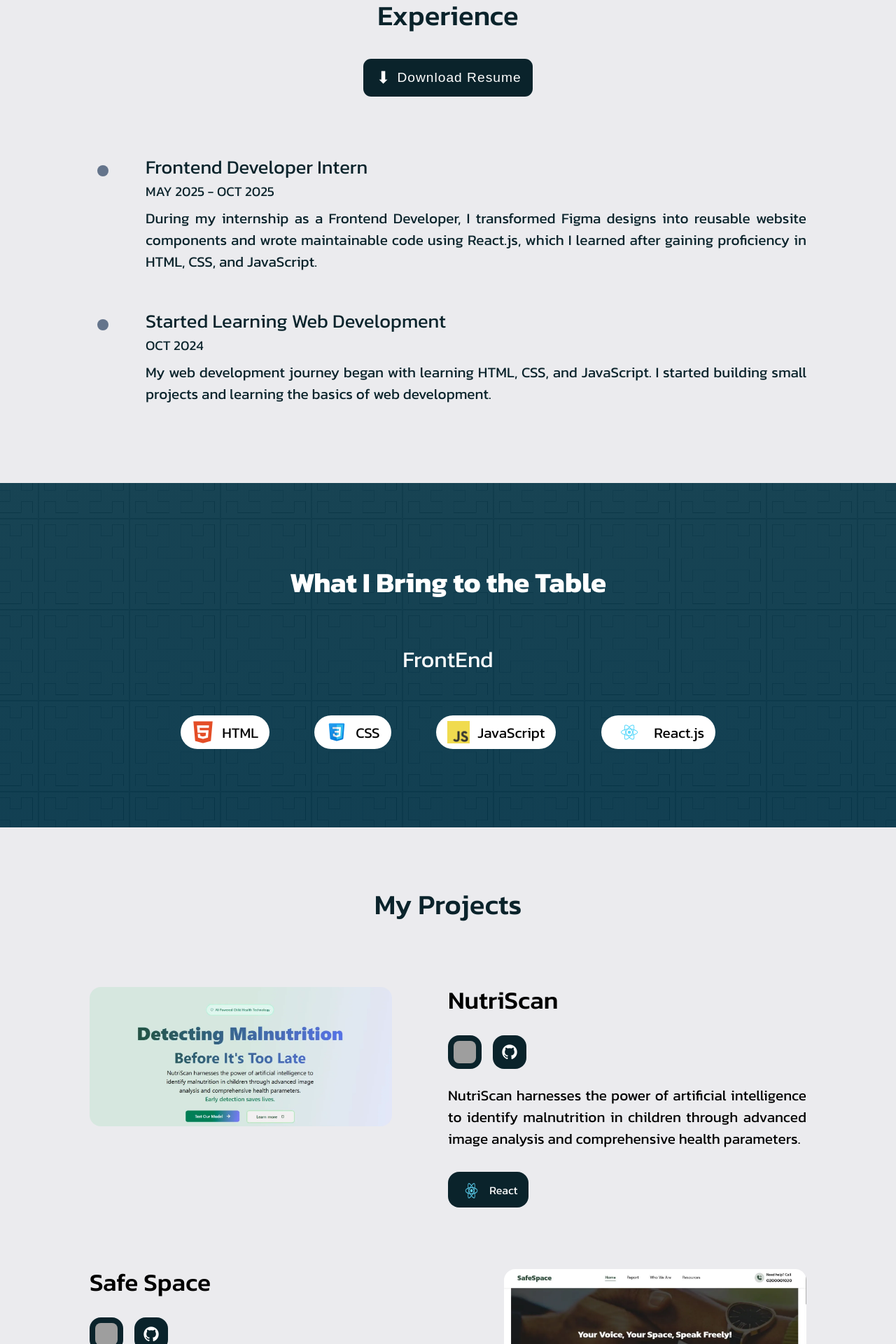
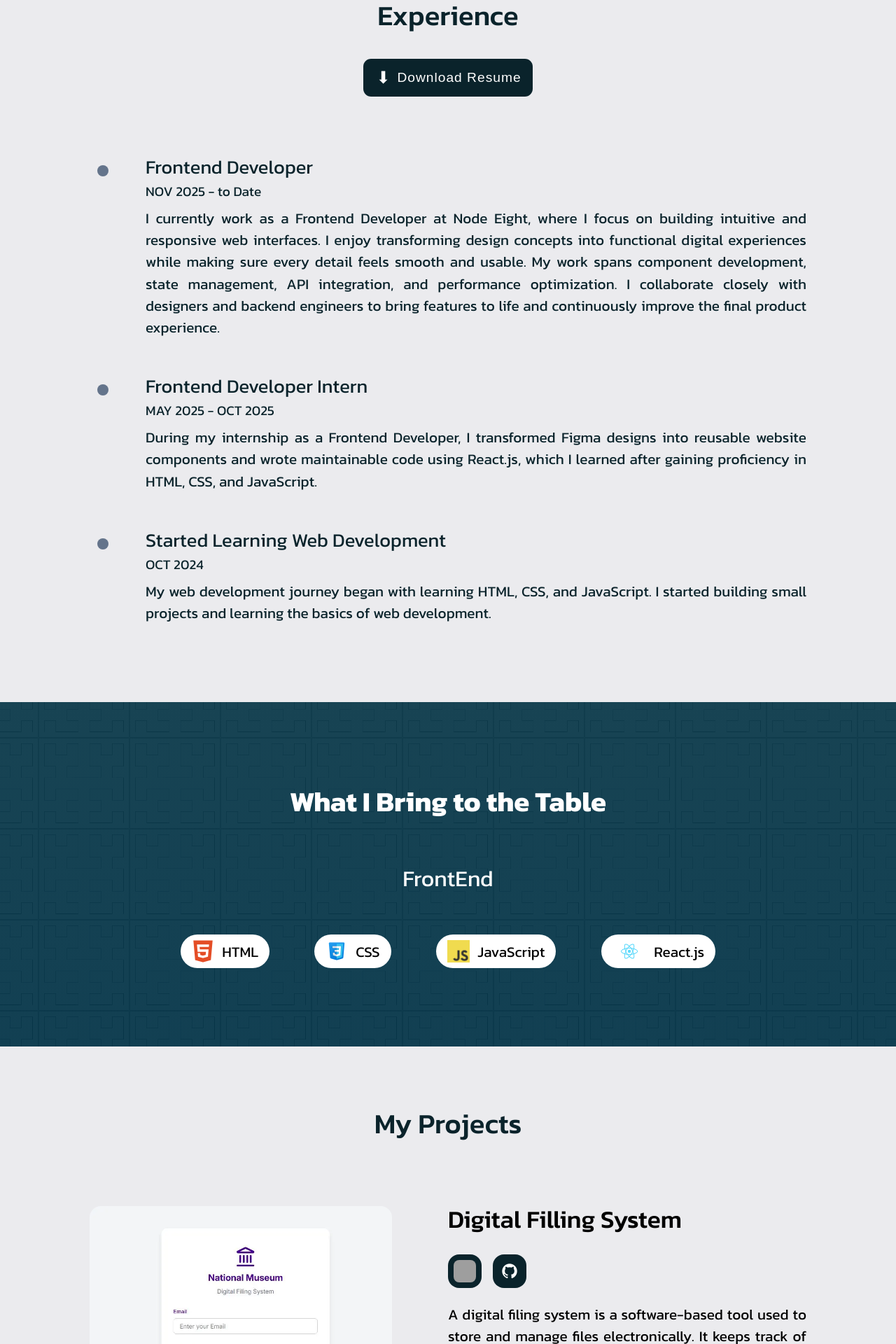
Before and after one commit to Skylark355/portfolio, a React (Vite) app: page / in a window 1280 px wide. Shown: the part 880-2800 px from the top of the page at 70% size. Built offline with nearby package versions, Linux system fonts and the light colour scheme; grey boxes are pictures that could not be loaded.

Commit message:
Upadated Experience

```diff
--- a/src/Constants.js
+++ b/src/Constants.js
@@ -7,11 +7,20 @@ import github from "./assets/images/github.png";
 import global from "./assets/images/global.webp";
 import food from "./assets/images/food.webp";
 import coffee from "./assets/images/coffee.jpg";
-import Safespace from "./assets/images/Safespace.webp"
-import todo from "./assets/images/todo.webp"
-import nutriscan from "./assets/images/nutriscan.webp"
+import Safespace from "./assets/images/Safespace.webp";
+import todo from "./assets/images/todo.webp";
+import nutriscan from "./assets/images/nutriscan.webp";
+import digital from "./assets/images/Digital.webp";
+import croply from "./assets/images/Croply.webp";
 
 export const experiences = [
+  {
+    title: "Frontend Developer ",
+    date: "NOV 2025 - to Date",
+    description:
+      "I currently work as a Frontend Developer at Node Eight, where I focus on building intuitive and responsive web interfaces. I enjoy transforming design concepts into functional digital experiences while making sure every detail feels smooth and usable. My work spans component development, state management, API integration, and performance optimization. I collaborate closely with designers and backend engineers to bring features to life and continuously improve the final product experience.",
+  },
+
   {
     title: "Frontend Developer Intern",
     date: "MAY 2025 - OCT 2025",
@@ -49,7 +58,32 @@ export const skills = [
 ];
 
 export const projects = [
-{
+  {
+    image: digital,
+    title: "Digital Filling System",
+    live: airplane,
+    liveLink: "https://digital-filing.vercel.app/",
+    github: github,
+    githubLink:
+      "https://github.com/Skylark355/National-Museum-Digital-Filing-System",
+
+    description:
+      "A digital filing system is a software-based tool used to store and manage files electronically. It keeps track of file names, categories, dates, and other important details, making it easy to organize, search, and retrieve documents when needed.",
+    stacks: [{ name: "React", image: react }],
+  },
+
+  {
+    image: croply,
+    title: "Croply",
+    live: airplane,
+    liveLink: "https://croply-git-main-skylark-chris-projects.vercel.app/",
+    github: github,
+    githubLink: "https://github.com/Skylark355/Croply",
+    description:
+      "Is digital platform is designed to empower farmers in Ho and beyond with the tools, information, and resources they need to thrive in today's agricultural marketplace. Whether you're a farmer looking to sell your produce or a buyer seeking quality crops, Croply is your one-stop solution for smarter farming and seamless trading.",
+    stacks: [{ name: "React", image: react }],
+  },
+  {
     image: nutriscan,
     title: "NutriScan",
     live: airplane,
@@ -73,7 +107,6 @@ export const projects = [
     stacks: [{ name: "React", image: react }],
   },
 
-
   {
     image: food,
     title: "Food App",
@@ -85,7 +118,6 @@ export const projects = [
       "Food App is a project I built using React.js to help users discover various recipes and meal options. It features a clean and interactive interface, allowing users to explore different cuisines effortlessly. This project enhanced my skills in React.js, component-based development, and state management while improving the overall user experience.",
     stacks: [{ name: "React", image: react }],
   },
-
 
   {
     image: todo,
@@ -99,7 +131,7 @@ export const projects = [
     stacks: [{ name: "React", image: react }],
   },
 
-    {
+  {
     image: coffee,
     title: "Coffe App",
     live: airplane,
@@ -130,5 +162,4 @@ export const projects = [
       { name: "JS", image: js },
     ],
   },
-
 ];
```
Also changed, not shown: src/assets/images/Croply.webp (added), src/assets/images/Digital.webp (added).
